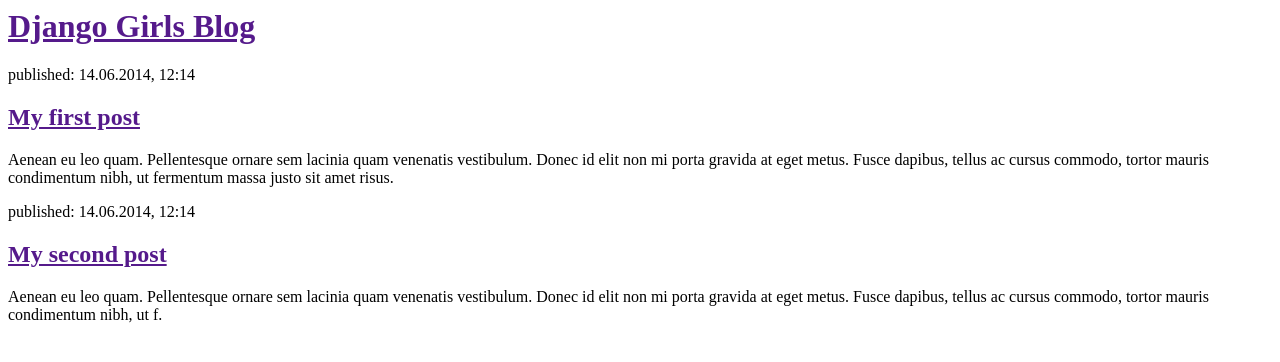
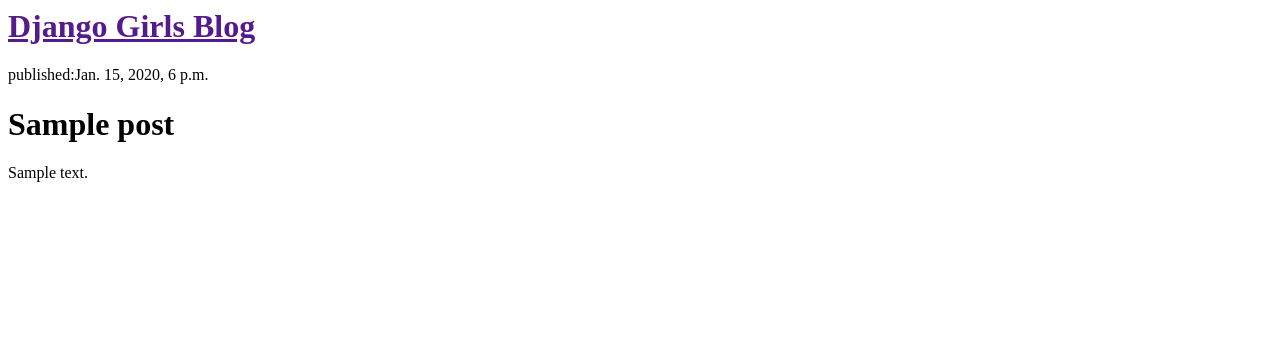
Before and after one commit to sunqy1212/my-first-blog, a Django app: template mysite/blog/templates/blog/post_list.html in a window 1280 px wide. Shown: the top 362 px of the page. Run offline with Django 3.2, Linux system fonts and the light colour scheme; the template is opened without the code that fills it: values that come from a table or form of the project are taken from there, others are empty; tables that the repository leaves empty hold one stand-in row (values such as "Sample post").

Commit message:
Modified templates to display posts from database

```diff
--- a/mysite/blog/templates/blog/post_list.html
+++ b/mysite/blog/templates/blog/post_list.html
@@ -7,16 +7,12 @@
             <h1><a href="">Django Girls Blog</a></h1>
         </div>
 
-        <div>
-            <p>published: 14.06.2014, 12:14</p>
-            <h2><a href="">My first post</a></h2>
-            <p>Aenean eu leo quam. Pellentesque ornare sem lacinia quam venenatis vestibulum. Donec id elit non mi porta gravida at eget metus. Fusce dapibus, tellus ac cursus commodo, tortor mauris condimentum nibh, ut fermentum massa justo sit amet risus.</p>
-        </div>
-
-        <div>
-            <p>published: 14.06.2014, 12:14</p>
-            <h2><a href="">My second post</a></h2>
-            <p>Aenean eu leo quam. Pellentesque ornare sem lacinia quam venenatis vestibulum. Donec id elit non mi porta gravida at eget metus. Fusce dapibus, tellus ac cursus commodo, tortor mauris condimentum nibh, ut f.</p>
-        </div>
+           {% for post in posts%}
+           <div>
+               <p>published:{{post.published_date}}</p>
+               <h1><a herf="">{{post.title}}</a></h1>
+               <p>{{post.text|linebreaksbr}}</p>
+           </div>
+           {%endfor%}
     </body>
 </html>
--- a/mysite/blog/views.py
+++ b/mysite/blog/views.py
@@ -4,5 +4,5 @@
 
 # Create your views here.
 def post_list(request):
-    posts=Post.objects.filter(published_date__lte=timezone.now()).order_by('publish_date')
+    posts=Post.objects.filter(published_date__lte=timezone.now()).order_by('published_date')
     return render(request,'blog/post_list.html',{"posts":posts})
```
